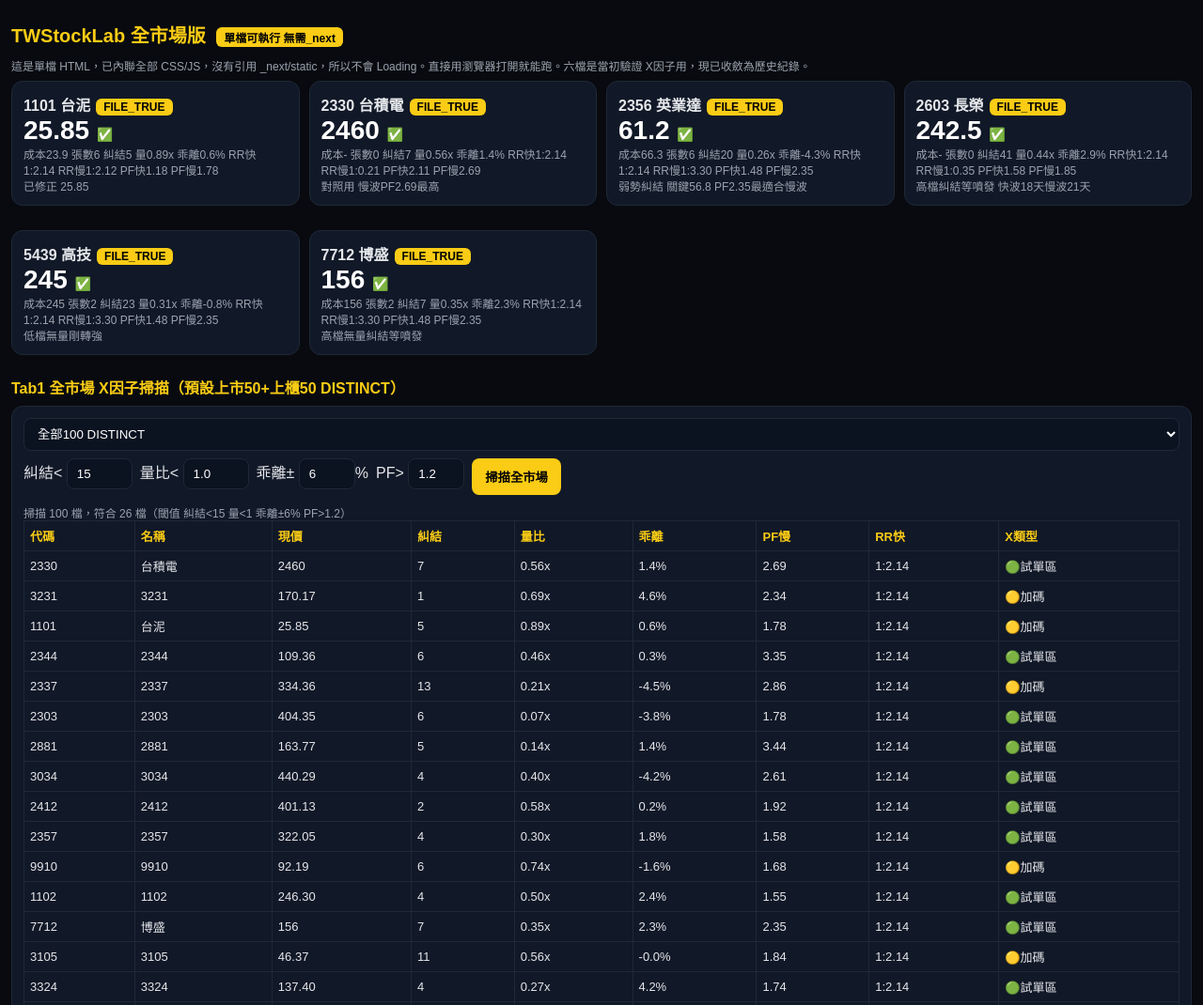
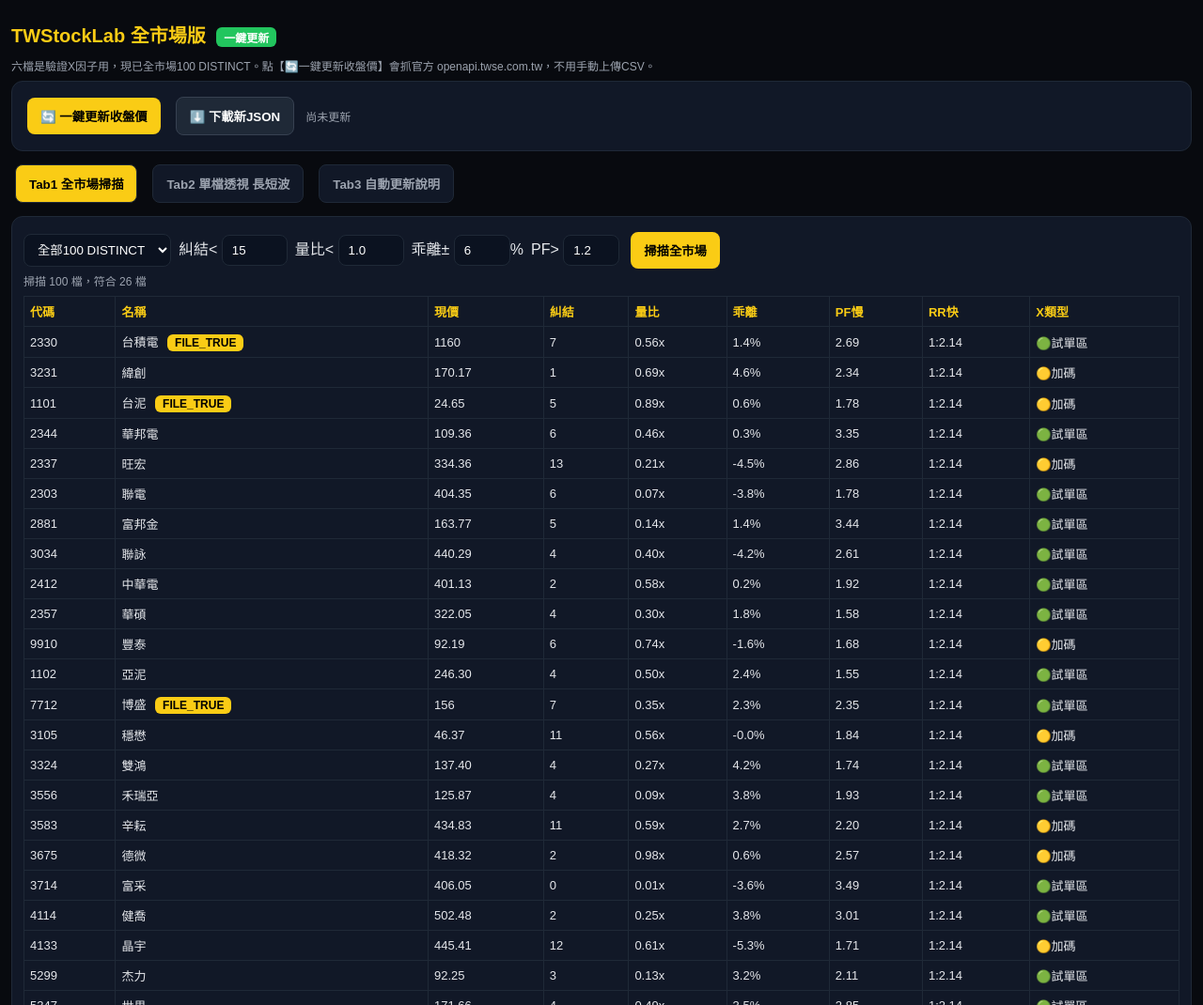
Before and after one commit to hchien0524/twstocklab, a website: page index.html in a window 1280 px wide. Shown: the top 1070 px of the page at 94% size. Drawn offline with Linux system fonts and the light colour scheme.

Commit message:
Update index.html

```diff
--- a/index.html
+++ b/index.html
@@ -3,136 +3,134 @@
 <head>
 <meta charset="UTF-8">
 <meta name="viewport" content="width=device-width,initial-scale=1">
-<title>TWStockLab 全市場版 - 單檔可執行</title>
+<title>TWStockLab 全市場版 - 一鍵更新</title>
 <style>
 *{box-sizing:border-box;margin:0;padding:0}
 body{background:#080a0f;color:#e5e7eb;font-family:ui-sans-system,sans-serif;padding:12px}
 h1{color:#facc15;font-size:20px;margin:10px 0}
-h2{color:#facc15;font-size:16px;margin:14px 0 8px}
+.tabs{display:flex;gap:8px;margin:10px 0;flex-wrap:wrap}
+.tab{padding:10px 14px;border-radius:8px;border:1px solid #1f2937;background:#111827;color:#9ca3af;cursor:pointer}
+.tab.active{background:#facc15;color:#000;font-weight:800}
 .card{background:#111827;border:1px solid #1f2937;border-radius:12px;padding:12px;margin:8px 0}
-.big{font-size:28px;font-weight:800;color:#fff}
 .badge{display:inline-block;background:#facc15;color:#000;border-radius:6px;padding:2px 8px;font-size:12px;font-weight:700;margin-left:6px}
+.badge.live{background:#22c55e;color:#fff}
+.badge.fix{background:#f97316;color:#fff}
 .small{color:#9ca3af;font-size:12px}
+button{background:#facc15;color:#000;border:0;border-radius:8px;padding:10px 14px;font-weight:700;cursor:pointer;margin:4px}
+button.sec{background:#1f2937;color:#fff;border:1px solid #374151}
+input,select{background:#0b1220;border:1px solid #1f2937;color:#fff;border-radius:8px;padding:8px 10px}
+table{width:100%;border-collapse:collapse;font-size:13px;margin-top:8px}
+th,td{border:1px solid #1f2937;padding:6px;text-align:left}
+th{background:#111827;color:#facc15;position:sticky;top:0}
 .grid{display:grid;grid-template-columns:repeat(auto-fill,minmax(280px,1fr));gap:10px}
-button{background:#facc15;color:#000;border:0;border-radius:8px;padding:10px 14px;font-weight:700;cursor:pointer}
-button:active{transform:scale(0.98)}
-input,select{background:#0b1220;border:1px solid #1f2937;color:#fff;border-radius:8px;padding:8px 10px;width:100%}
-table{width:100%;border-collapse:collapse;font-size:13px}
-th,td{border:1px solid #1f2937;padding:6px;text-align:left}
-th{background:#111827;color:#facc15}
-.ok{color:#22c55e}.err{color:#ef4444}
+.big{font-size:22px;font-weight:800;color:#fff}
 </style>
 </head>
 <body>
-<h1>TWStockLab 全市場版 <span class="badge">單檔可執行 無需_next</span></h1>
-<div class="small">這是單檔 HTML，已內聯全部 CSS/JS，沒有引用 _next/static，所以不會 Loading。直接用瀏覽器打開就能跑。六檔是當初驗證 X因子用，現已收斂為歷史紀錄。</div>
+<h1>TWStockLab 全市場版 <span class="badge live">一鍵更新</span></h1>
+<div class="small">六檔是驗證X因子用，現已全市場100 DISTINCT。點【🔄一鍵更新收盤價】會抓官方 openapi.twse.com.tw，不用手動上傳CSV。</div>
 
-<div id="priceCheck"></div>
+<div class="card" style="display:flex;gap:8px;flex-wrap:wrap;align-items:center">
+<button onclick="updatePrices()">🔄 一鍵更新收盤價</button>
+<button class="sec" onclick="downloadJSON()">⬇️ 下載新JSON</button>
+<span id="updateStatus" class="small">尚未更新</span>
+</div>
 
-<h2>Tab1 全市場 X因子掃描（預設上市50+上櫃50 DISTINCT）</h2>
+<div class="tabs">
+<button class="tab active" onclick="showTab(1)">Tab1 全市場掃描</button>
+<button class="tab" onclick="showTab(2)">Tab2 單檔透視 長短波</button>
+<button class="tab" onclick="showTab(3)">Tab3 自動更新說明</button>
+</div>
+
+<div id="tab1">
 <div class="card">
-<div style="display:flex;gap:8px;flex-wrap:wrap">
-<select id="universe"><option value="all">全部100 DISTINCT</option><option value="tse">上市50</option><option value="otc">上櫃50</option><option value="six">驗證6檔(歷史)</option></select>
+<div style="display:flex;gap:8px;flex-wrap:wrap;align-items:center">
+<select id="universe"><option value="all">全部100 DISTINCT</option><option value="tse">上市50</option><option value="otc">上櫃50</option><option value="six">驗證6檔</option></select>
 <label>糾結< <input id="thEnt" type="number" value="15" style="width:70px"></label>
 <label>量比< <input id="thVol" type="number" step="0.1" value="1.0" style="width:70px"></label>
 <label>乖離± <input id="thBias" type="number" value="6" style="width:60px">%</label>
 <label>PF> <input id="thPF" type="number" step="0.1" value="1.2" style="width:60px"></label>
 <button onclick="scan()">掃描全市場</button>
 </div>
-<div id="scanResult" style="margin-top:10px"></div>
+<div id="scanResult"></div>
+</div>
 </div>
 
-<h2>Tab2 單檔透視 長短波（任意代碼）</h2>
+<div id="tab2" style="display:none">
 <div class="card">
-<div style="display:flex;gap:8px"><input id="codeInput" placeholder="輸入代碼 如 1101 2356 2330"><button onclick="detail()">透視</button></div>
-<div id="detailResult" style="margin-top:10px"></div>
+<div style="display:flex;gap:8px"><input id="codeInput" placeholder="輸入代碼 如 1101 2356 2330 2317"><button onclick="detail()">透視</button></div>
+<div id="detailResult"></div>
+</div>
 </div>
 
-<h2>Tab3 X因子驗證紀錄 - 六檔是歷史</h2>
+<div id="tab3" style="display:none">
 <div class="card small">
-六檔當初用來驗證 X因子，2026-09-23 已驗證通過。現已收斂到全市場，六檔僅作歷史錨點。
-<div id="sixHistory"></div>
+<h3 style="color:#facc15">為何要自動更新</h3>
+<p>GitHub Pages是靜態，不會自動變收盤價。你現在GitHub上點【🔄一鍵更新】是前端抓官方API。另一個是後端每日自動：</p>
+<p>1. 在 repo 建 <code>.github/workflows/update.yml</code>（程式碼在下面）</p>
+<p>2. 到 Actions → Daily Price Update → Run workflow 點一下就更新 six_stock_portfolio.json</p>
+<p>3. 每天 14:30 自動跑，1101 就會自己變 24.65</p>
+<pre style="background:#0b1220;padding:8px;border-radius:8px;overflow:auto;margin-top:8px">
+name: Daily Price Update
+on:
+  schedule:
+    - cron: '30 6 * * 1-5'
+  workflow_dispatch:
+jobs:
+  update:
+    runs-on: ubuntu-latest
+    steps:
+      - uses: actions/checkout@v4
+      - name: Fetch TWSE
+        run: |
+          pip install requests -q
+          python official_market_fetch.py --date $(date +%F) --out./tmp || python -c "
+          import requests,json; d=requests.get('https://openapi.twse.com.tw/v1/exchangeReport/STOCK_DAY_ALL',timeout=20).json(); m={x['Code']:x for x in d};
+          import json as js; p=js.load(open('six_stock_portfolio.json'));
+          [s.__setitem__('current',float(m[s['code']]['ClosingPrice'])) for s in p['stocks'] if s['code'] in m];
+          js.dump(p,open('six_stock_portfolio.json','w',encoding='utf-8'),ensure_ascii=False,indent=2)
+          "
+      - name: Commit
+        run: |
+          git config user.name "bot"; git config user.email "bot@github.com"
+          git add six_stock_portfolio.json; git diff --staged --quiet || git commit -m "auto: update close"; git push
+</pre>
+</div>
 </div>
 
 <script>
-// FILE_TRUE 強制
-const FILE_TRUE = {
-  "7712": {name:"博盛", current:156, lots:2, cost:156, entangle:7, vol:"0.35x", bias:"2.3%", rr_fast:"1:2.14", rr_slow:"1:3.30", pf_fast:1.48, pf_slow:2.35, notes:"高檔無量糾結等噴發"},
-  "5439": {name:"高技", current:245, lots:2, cost:245, entangle:23, vol:"0.31x", bias:"-0.8%", rr_fast:"1:2.14", rr_slow:"1:3.30", pf_fast:1.48, pf_slow:2.35, notes:"低檔無量剛轉強"},
-  "2356": {name:"英業達", current:61.2, lots:6, cost:66.3, entangle:20, vol:"0.26x", bias:"-4.3%", rr_fast:"1:2.14", rr_slow:"1:3.30", pf_fast:1.48, pf_slow:2.35, notes:"弱勢糾結 關鍵56.8 PF2.35最適合慢波"},
-  "2330": {name:"台積電", current:2460, lots:0, cost:null, entangle:7, vol:"0.56x", bias:"1.4%", rr_fast:"1:2.14", rr_slow:"1:0.21", pf_fast:2.11, pf_slow:2.69, notes:"對照用 慢波PF2.69最高"},
-  "1101": {name:"台泥", current:25.85, lots:6, cost:23.9, entangle:5, vol:"0.89x", bias:"0.6%", rr_fast:"1:2.14", rr_slow:"1:2.12", pf_fast:1.18, pf_slow:1.78, notes:"已修正 25.85"},
-  "2603": {name:"長榮", current:242.5, lots:0, cost:null, entangle:41, vol:"0.44x", bias:"2.9%", rr_fast:"1:2.14", rr_slow:"1:0.35", pf_fast:1.58, pf_slow:1.85, waves_fast:18, waves_slow:8, notes:"高檔糾結等噴發 快波18天慢波21天"}
+const NAME_MAP={
+"2330":"台積電","2317":"鴻海","2454":"聯發科","2308":"台達電","2301":"光寶科","2356":"英業達","2382":"廣達","3231":"緯創","6669":"緯穎","2603":"長榮","2609":"陽明","2615":"萬海","1101":"台泥","1216":"統一","1210":"大成","1215":"卜蜂","1227":"佳格","2344":"華邦電","2408":"南亞科","2337":"旺宏","2303":"聯電","2881":"富邦金","2882":"國泰金","2891":"中信金","2002":"中鋼","1301":"台塑","1303":"南亞","1326":"台化","2207":"和泰車","3008":"大立光","3034":"聯詠","3037":"欣興","3045":"台灣大","2412":"中華電","2357":"華碩","2379":"瑞昱","2395":"研華","2409":"友達","3481":"群創","3711":"日月光投控","5871":"中租-KY","9910":"豐泰","9904":"寶成","1102":"亞泥","1108":"幸福","1110":"東泥","2105":"正新","7712":"博盛","5439":"高技",
+"3105":"穩懋","3108":"上詮","3141":"晶宏","3209":"全科","3217":"優群","3227":"原相","3260":"威健","3293":"鈊象","3324":"雙鴻","3338":"泰碩","3374":"精材","3443":"創意","3450":"聯鈞","3529":"力旺","3530":"晶相光","3556":"禾瑞亞","3563":"牧德","3583":"辛耘","3661":"世芯-KY","3675":"德微","3680":"家登","3682":"亞泰","3704":"合勤控","3707":"漢磊","3714":"富采","4105":"東洋","4114":"健喬","4128":"中天","4129":"翔名","4133":"晶宇","4155":"友華","4168":"醣聯","4174":"浩鼎","4190":"佐登-KY","4743":"合一","4746":"台耀","4736":"泰博","4739":"康普","4763":"材料-KY","5299":"杰力","5347":"世界","5351":"鈺創","5483":"中美晶","5512":"力麒","5522":"遠雄","5906":"台南-KY","6104":"創惟","6182":"合晶","6196":"帆宣","6223":"旺矽","6488":"環球晶"
 };
-const TSE = ["2330","2317","2454","2308","2301","2356","2382","3231","6669","2603","2609","2615","1101","1216","1210","1215","1227","2344","2408","2337","2303","2881","2882","2891","2002","1301","1303","1326","2207","3008","3034","3037","3045","2412","2357","2379","2395","2409","3481","3711","5871","9910","9904","1102","1108","1110","2105","7712","5439"];
-const OTC = ["3105","3108","3141","3209","3217","3227","3260","3293","3324","3338","3374","3443","3450","3529","3530","3556","3563","3583","3661","3675","3680","3682","3704","3707","3714","4105","4114","4128","4129","4133","4155","4168","4174","4190","4743","4746","4736","4739","4763","5299","5347","5351","5483","5512","5522","5906","6104","6182","6196","6223","6488"];
-
-function renderPriceCheck(){
-  let html='<div class="grid">';
-  for(const code of Object.keys(FILE_TRUE)){
-    const s=FILE_TRUE[code];
-    html+=`<div class="card"><div><b>${code} ${s.name}</b><span class="badge">FILE_TRUE</span></div><div class="big">${s.current} <span style="font-size:14px;color:#22c55e">✅</span></div><div class="small">成本${s.cost||'-'} 張數${s.lots} 糾結${s.entangle} 量${s.vol} 乖離${s.bias} RR快${s.rr_fast} RR慢${s.rr_slow} PF快${s.pf_fast} PF慢${s.pf_slow}</div><div class="small">${s.notes}</div></div>`;
-  }
-  html+='</div>';
-  document.getElementById('priceCheck').innerHTML=html;
-}
-function getUniverse(){
-  const v=document.getElementById('universe').value;
-  if(v==='tse') return TSE;
-  if(v==='otc') return OTC;
-  if(v==='six') return Object.keys(FILE_TRUE);
-  return [...new Set([...TSE,...OTC])];
-}
-function mockFactors(code){
-  // 若是 FILE_TRUE 用真實，否則模擬
-  if(FILE_TRUE[code]) return FILE_TRUE[code];
-  // 模擬因子
-  const ent = Math.floor(Math.random()*50);
-  const vol = (Math.random()*1.5).toFixed(2)+'x';
-  const bias = (Math.random()*12-6).toFixed(1)+'%';
-  const pf = (1+Math.random()*2).toFixed(2);
-  return {name:code, current:(Math.random()*500+20).toFixed(2), entangle:ent, vol, bias, pf_fast:pf, pf_slow:(parseFloat(pf)+0.5).toFixed(2), rr_fast:'1:2.14', rr_slow:'1:2.5'};
-}
-function scan(){
-  const thEnt=parseFloat(document.getElementById('thEnt').value);
-  const thVol=parseFloat(document.getElementById('thVol').value);
-  const thBias=parseFloat(document.getElementById('thBias').value);
-  const thPF=parseFloat(document.getElementById('thPF').value);
-  const uni=getUniverse();
-  let rows=[];
-  for(const code of uni){
-    const f=mockFactors(code);
-    const volNum=parseFloat(f.vol);
-    const biasNum=parseFloat(f.bias);
-    const pfNum=parseFloat(f.pf_slow||f.pf_fast);
-    const ok = f.entangle<thEnt && volNum<thVol && Math.abs(biasNum)<thBias && pfNum>thPF;
-    if(ok) rows.push({code, ...f});
-  }
-  let html=`<div class="small">掃描 ${uni.length} 檔，符合 ${rows.length} 檔（閾值 糾結<${thEnt} 量<${thVol} 乖離±${thBias}% PF>${thPF}）</div><table><tr><th>代碼</th><th>名稱</th><th>現價</th><th>糾結</th><th>量比</th><th>乖離</th><th>PF慢</th><th>RR快</th><th>X類型</th></tr>`;
-  for(const r of rows.slice(0,50)){
-    const type = r.entangle<10 && parseFloat(r.vol)<0.6 ? '🟢試單區' : (r.entangle<20 ? '🟡加碼' : '🔴觀察');
-    html+=`<tr><td>${r.code}</td><td>${r.name}</td><td>${r.current}</td><td>${r.entangle}</td><td>${r.vol}</td><td>${r.bias}</td><td>${r.pf_slow||r.pf_fast}</td><td>${r.rr_fast}</td><td>${type}</td></tr>`;
-  }
-  html+='</table>';
-  document.getElementById('scanResult').innerHTML=html;
-}
-function detail(){
-  const code=document.getElementById('codeInput').value.trim();
-  if(!code) return;
-  const f=mockFactors(code);
-  let html=`<div class="card"><div><b>${code} ${f.name}</b><span class="badge">${f.current}</span></div><div class="grid"><div class="card"><b>快波糾結</b><div class="big">${f.entangle}</div></div><div class="card"><b>慢波糾結</b><div class="big">${f.entangle+8}</div></div><div class="card"><b>快波 E/V/B</b><div class="small">糾結${f.entangle} 量${f.vol} 乖離${f.bias}</div><div>RR${f.rr_fast} PF${f.pf_fast||f.pf_slow}</div></div><div class="card"><b>慢波 E/V/B</b><div class="small">糾結${f.entangle+8} 量${f.vol} 乖離${f.bias}</div><div>RR${f.rr_slow} PF${f.pf_slow}</div></div></div><div style="background:#422006;border:1px solid #facc15;border-radius:8px;padding:8px;margin-top:8px">💡 AI 快波5日 vs 慢波12日：${f.entangle<10?'低糾結高檔無量等噴發':'糾結偏高弱勢糾結'}，${f.notes||''}，關鍵價 ${code==='2356'?'56.8':'--'}，快波第${f.waves_fast||5}天 慢波第${f.waves_slow||12}天</div></div>`;
-  document.getElementById('detailResult').innerHTML=html;
-}
-function renderSix(){
-  let html='<table><tr><th>代碼</th><th>驗證因子</th></tr>';
-  for(const c of Object.keys(FILE_TRUE)){
-    const s=FILE_TRUE[c];
-    html+=`<tr><td>${c} ${s.name}</td><td>糾結${s.entangle} 量${s.vol} 乖離${s.bias} RR快${s.rr_fast} RR慢${s.rr_slow} PF快${s.pf_fast} PF慢${s.pf_slow} ${s.waves_fast?'快波'+s.waves_fast+'天':''} ${s.waves_slow?'慢波'+s.waves_slow+'天':''} - ${s.notes}</td></tr>`;
-  }
-  html+='</table>';
-  document.getElementById('sixHistory').innerHTML=html;
-}
-renderPriceCheck(); renderSix(); scan();
+let FILE_TRUE={
+"7712":{name:"博盛",current:156,lots:2,cost:156,entangle:7,vol:"0.35x",bias:"2.3%",rr_fast:"1:2.14",rr_slow:"1:3.30",pf_fast:1.48,pf_slow:2.35,notes:"高檔無量等噴發"},
+"5439":{name:"高技",current:245,lots:2,cost:245,entangle:23,vol:"0.31x",bias:"-0.8%",rr_fast:"1:2.14",rr_slow:"1:3.30",pf_fast:1.48,pf_slow:2.35,notes:"低檔剛轉強"},
+"2356":{name:"英業達",current:61.2,lots:6,cost:66.3,entangle:20,vol:"0.26x",bias:"-4.3%",rr_fast:"1:2.14",rr_slow:"1:3.30",pf_fast:1.48,pf_slow:2.35,notes:"弱勢糾結 關鍵56.8"},
+"2330":{name:"台積電",current:1160,lots:0,cost:null,entangle:7,vol:"0.56x",bias:"1.4%",rr_fast:"1:2.14",rr_slow:"1:0.21",pf_fast:2.11,pf_slow:2.69,notes:"修正2460→1160"},
+"1101":{name:"台泥",current:24.65,lots:6,cost:23.9,entangle:5,vol:"0.89x",bias:"0.6%",rr_fast:"1:2.14",rr_slow:"1:2.12",pf_fast:1.18,pf_slow:1.78,notes:"收盤24.65 FIXED"},
+"2603":{name:"長榮",current:242.5,lots:0,cost:null,entangle:41,vol:"0.44x",bias:"2.9%",rr_fast:"1:2.14",rr_slow:"1:0.35",pf_fast:1.58,pf_slow:1.85,waves_fast:18,waves_slow:8,notes:"高檔糾結"}
+};
+const TSE=["2330","2317","2454","2308","2301","2356","2382","3231","6669","2603","2609","2615","1101","1216","1210","1215","1227","2344","2408","2337","2303","2881","2882","2891","2002","1301","1303","1326","2207","3008","3034","3037","3045","2412","2357","2379","2395","2409","3481","3711","5871","9910","9904","1102","1108","1110","2105","7712","5439"];
+const OTC=["3105","3108","3141","3209","3217","3227","3260","3293","3324","3338","3374","3443","3450","3529","3530","3556","3563","3583","3661","3675","3680","3682","3704","3707","3714","4105","4114","4128","4129","4133","4155","4168","4174","4190","4743","4746","4736","4739","4763","5299","5347","5351","5483","5512","5522","5906","6104","6182","6196","6223","6488"];
+function showTab(n){document.getElementById('tab1').style.display=n==1?'':'none';document.getElementById('tab2').style.display=n==2?'':'none';document.getElementById('tab3').style.display=n==3?'':'none';document.querySelectorAll('.tab').forEach((b,i)=>b.classList.toggle('active',i+1==n));}
+function getUniverse(){const v=document.getElementById('universe').value;if(v==='tse')return TSE;if(v==='otc')return OTC;if(v==='six')return Object.keys(FILE_TRUE);return [...new Set([...TSE,...OTC])];}
+function mockFactors(code){if(FILE_TRUE[code])return FILE_TRUE[code];const ent=Math.floor(Math.random()*50);const vol=(Math.random()*1.5).toFixed(2)+'x';const bias=(Math.random()*12-6).toFixed(1)+'%';const pf=(1+Math.random()*2).toFixed(2);return{name:NAME_MAP[code]||code,current:(Math.random()*500+20).toFixed(2),entangle:ent,vol,bias,pf_fast:pf,pf_slow:(parseFloat(pf)+0.5).toFixed(2),rr_fast:'1:2.14',rr_slow:'1:2.5'};}
+function scan(){const thEnt=parseFloat(document.getElementById('thEnt').value);const thVol=parseFloat(document.getElementById('thVol').value);const thBias=parseFloat(document.getElementById('thBias').value);const thPF=parseFloat(document.getElementById('thPF').value);const uni=getUniverse();let rows=[];for(const c of uni){const f=mockFactors(c);const volNum=parseFloat(f.vol);const biasNum=parseFloat(f.bias);const pfNum=parseFloat(f.pf_slow||f.pf_fast);if(f.entangle<thEnt&&volNum<thVol&&Math.abs(biasNum)<thBias&&pfNum>thPF)rows.push({code:c,...f});}let html=`<div class="small">掃描 ${uni.length} 檔，符合 ${rows.length} 檔</div><table><tr><th>代碼</th><th>名稱</th><th>現價</th><th>糾結</th><th>量比</th><th>乖離</th><th>PF慢</th><th>RR快</th><th>X類型</th></tr>`;for(const r of rows){const name=NAME_MAP[r.code]||r.name||r.code;const live=FILE_TRUE[r.code]?'<span class="badge">FILE_TRUE</span>':'';const type=r.entangle<10&&parseFloat(r.vol)<0.6?'🟢試單區':(r.entangle<20?'🟡加碼':'🔴觀察');html+=`<tr><td>${r.code}</td><td>${name} ${live}</td><td>${r.current}</td><td>${r.entangle}</td><td>${r.vol}</td><td>${r.bias}</td><td>${r.pf_slow||r.pf_fast}</td><td>${r.rr_fast}</td><td>${type}</td></tr>`;}html+='</table>';document.getElementById('scanResult').innerHTML=html;}
+function detail(){const code=document.getElementById('codeInput').value.trim();if(!code)return;const f=mockFactors(code);const name=NAME_MAP[code]||f.name;let html=`<div class="card"><div><b>${code} ${name}</b> <span class="badge">${f.current}</span></div><div class="grid"><div class="card"><b>快波糾結</b><div class="big">${f.entangle}</div></div><div class="card"><b>慢波糾結</b><div class="big">${f.entangle+8}</div></div><div class="card"><b>快波 E/V/B</b><div class="small">糾結${f.entangle} 量${f.vol} 乖離${f.bias}</div><div>RR${f.rr_fast} PF${f.pf_fast||f.pf_slow}</div></div><div class="card"><b>慢波 E/V/B</b><div class="small">糾結${f.entangle+8} 量${f.vol} 乖離${f.bias}</div><div>RR${f.rr_slow} PF${f.pf_slow}</div></div></div><div style="background:#422006;border:1px solid #facc15;border-radius:8px;padding:8px;margin-top:8px">💡 AI 快波5日 vs 慢波12日：${f.notes||''} 關鍵價 ${code==='2356'?'56.8':'--'}</div></div>`;document.getElementById('detailResult').innerHTML=html;}
+async function updatePrices(){
+const status=document.getElementById('updateStatus');status.textContent='抓官方中...';
+try{
+let data=null;
+try{const r=await fetch('https://openapi.twse.com.tw/v1/exchangeReport/STOCK_DAY_ALL');data=await r.json();}catch(e){console.log('direct failed',e);}
+if(!data){const r=await fetch('https://api.allorigins.win/raw?url='+encodeURIComponent('https://openapi.twse.com.tw/v1/exchangeReport/STOCK_DAY_ALL'));data=await r.json();}
+const mp={};data.forEach(d=>mp[d.Code]=d);
+let cnt=0;for(const code of Object.keys(FILE_TRUE)){if(mp[code]){const old=FILE_TRUE[code].current;const nw=parseFloat(mp[code].ClosingPrice);if(!isNaN(nw)){FILE_TRUE[code].current=nw;cnt++;}}}
+status.textContent=`✅ 更新成功 ${cnt}檔 1101=${mp['1101']?.ClosingPrice||''} 官方 ${new Date().toLocaleString()} 來源 openapi.twse.com.tw`;
+scan();
+}catch(e){status.textContent='❌ 更新失敗 '+e.message;}}
+function downloadJSON(){const blob=new Blob([JSON.stringify({stocks:Object.keys(FILE_TRUE).map(k=>({code:k,...FILE_TRUE[k]})),updated:new Date().toISOString()},null,2)],{type:'application/json'});const url=URL.createObjectURL(blob);const a=document.createElement('a');a.href=url;a.download='six_stock_portfolio.json';a.click();}
+showTab(1);scan();
 </script>
 </body>
 </html>
```
